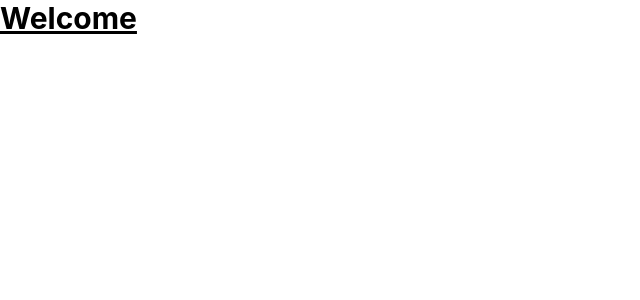
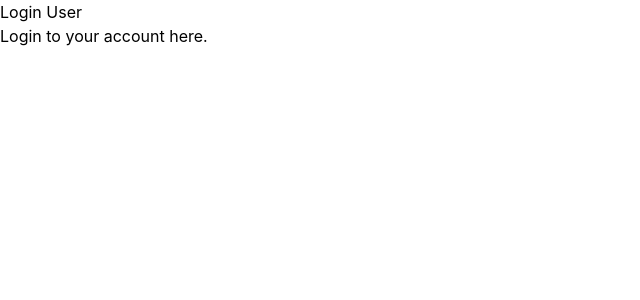
Before and after one commit to Ivan-rgb-del/PolovniAutomobili, a React (Create React App) app in the folder frontend/: page /login-user in a window 1280 px wide. Shown: the top 300 px of the page, without its empty margins (0-640 px from the left). Built offline with nearby package versions, Linux system fonts and the light colour scheme.

Commit message:
Create routing for register and login user

```diff
--- a/frontend/src/App.js
+++ b/frontend/src/App.js
@@ -1,11 +1,20 @@
-import './App.css';
+import { BrowserRouter, Routes, Route } from "react-router-dom";
+import Layout from "./pages/Layout";
+import RegisterUser from "./components/UserComponents/RegisterUser";
+import LoginUser from "./components/UserComponents/LoginUser";
 
-function App() {
+const App = () => {
   return (
     <div>
-      <h1 className='text-3xl font-bold underline'>Welcome</h1>
+      <BrowserRouter>
+        <Routes>
+          <Route index element={<Layout />} />
+          <Route path="/register-user" element={<RegisterUser />} />
+          <Route path="/login-user" element={<LoginUser />} />
+        </Routes>
+      </BrowserRouter>
     </div>
   );
-}
+};
 
 export default App;
--- a/frontend/src/components/UserComponents/LoginUser.js
+++ b/frontend/src/components/UserComponents/LoginUser.js
@@ -1,9 +1,12 @@
-import React from "react";
+import React from 'react';
 
 const LoginUser = () => {
   return (
-    <h1>Login User</h1>
-  )
+    <div>
+      <h2>Login User</h2>
+      <p>Login to your account here.</p>
+    </div>
+  );
 };
 
 export default LoginUser;
--- a/frontend/src/components/UserComponents/RegisterUser.js
+++ b/frontend/src/components/UserComponents/RegisterUser.js
@@ -1,9 +1,12 @@
-import React from "react";
+import React from 'react';
 
 const RegisterUser = () => {
   return (
-    <h1>Register User</h1>
-  )
+    <div>
+      <h2>Register User</h2>
+      <p>Register a new user here.</p>
+    </div>
+  );
 };
 
 export default RegisterUser;
--- /dev/null
+++ b/frontend/src/pages/Layout.js
@@ -0,0 +1,22 @@
+import React from 'react';
+import { Outlet, Link } from 'react-router-dom';
+
+const Layout = () => {
+  return (
+    <div>
+      <nav>
+        <ul>
+          <li>
+            <Link to="/register-user">Register</Link>
+          </li>
+          <li>
+            <Link to="/login-user">Login</Link>
+          </li>
+        </ul>
+      </nav>
+      <Outlet />
+    </div>
+  );
+};
+
+export default Layout;
```
